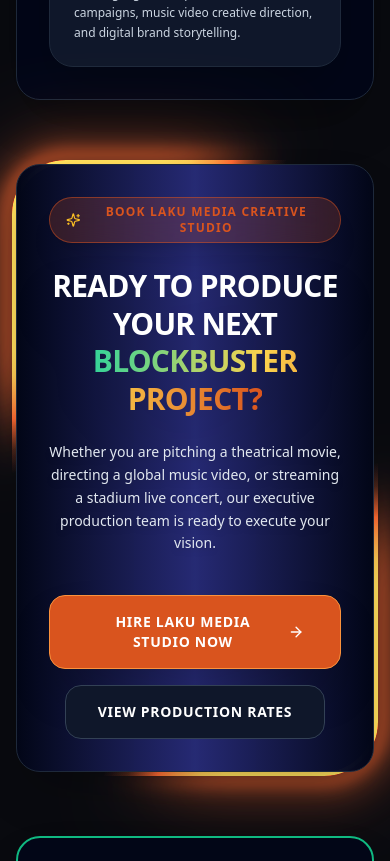
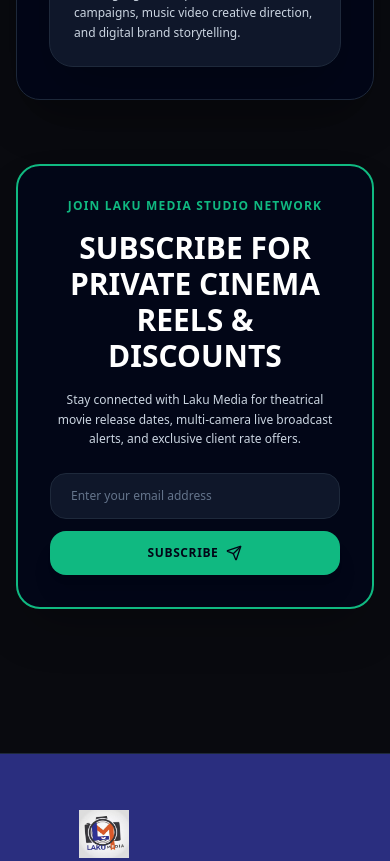
Before and after one commit to 4poesy/lakumedia, a Next.js app: page /multimedia/about in a window 390 px wide. Shown: the part 5580-6441 px from the top of the page. Built offline with nearby package versions, Linux system fonts and the light colour scheme.

Commit message:
Remove-Booking-Callout-Section-From-About-Page

```diff
--- a/app/multimedia/about/page.tsx
+++ b/app/multimedia/about/page.tsx
@@ -2,10 +2,8 @@
 import Link from 'next/link';
 import Image from 'next/image';
 import { Award, UserCheck, Shield, Film, Sparkles, ArrowRight, Target, Eye, Heart, Users, Star, CheckCircle2, Zap, Radio, Camera, Tv } from 'lucide-react';
-import { BookUsNowSection } from '@/components/multimedia/book-us-now';
-import { ParallaxCinemaSection } from '@/components/multimedia/parallax-cinema-section';
+import { StudioSubscriberSection } from '@/components/multimedia/newsletter-popup-modal';
 import { NeonBorder } from '@/components/ui/neon-border';
-import { StudioSubscriberSection } from '@/components/multimedia/newsletter-popup-modal';
 
 export const dynamic = 'force-dynamic';
 
@@ -83,7 +81,7 @@
   return (
     <div className="bg-[#090A0F] text-white min-h-screen space-y-16">
 
-      {/* 1. STANDALONE ABOUT HERO SECTION with Lighter Overlay for Image Clarity */}
+      {/* 1. STANDALONE ABOUT HERO SECTION */}
       <section className="relative rounded-3xl overflow-hidden min-h-[460px] sm:min-h-[520px] flex items-center justify-center border-2 border-slate-800 shadow-2xl">
         <Image
           src="/assest/user_portfolio_hero_stage.jpg"
@@ -297,49 +295,9 @@
         </div>
       </section>
 
-      {/* 6. WOW FACTOR BOOKING CALLOUT: BOOK LAKU MEDIA CREATIVE STUDIO */}
-      <section className="max-w-7xl mx-auto">
-        <NeonBorder color="#D9541E" rounded={28} thickness={4} borderSize={60} glow={100}>
-          <div className="relative rounded-3xl overflow-hidden p-8 sm:p-14 bg-gradient-to-r from-slate-950 via-[#2A2E7F]/90 to-slate-950 border border-slate-800 shadow-2xl text-center space-y-6">
-            <div className="inline-flex items-center space-x-2 px-4 py-1.5 rounded-full bg-[#D9541E]/20 border border-[#D9541E]/50 text-[#D9541E] text-xs font-extrabold tracking-widest uppercase shadow-xl backdrop-blur-md">
-              <Sparkles className="w-4 h-4 text-amber-400" />
-              <span>BOOK LAKU MEDIA CREATIVE STUDIO</span>
-            </div>
-
-            <h2 className="text-3xl sm:text-5xl lg:text-6xl font-black text-white uppercase tracking-tight leading-tight drop-shadow-2xl">
-              READY TO PRODUCE YOUR NEXT <span className="text-transparent bg-clip-text bg-gradient-to-r from-emerald-400 via-amber-300 to-[#D9541E]">BLOCKBUSTER PROJECT?</span>
-            </h2>
-
-            <p className="text-sm sm:text-lg text-slate-200 max-w-3xl mx-auto font-medium leading-relaxed drop-shadow-md">
-              Whether you are pitching a theatrical movie, directing a global music video, or streaming a stadium live concert, our executive production team is ready to execute your vision.
-            </p>
-
-            <div className="pt-4 flex flex-wrap items-center justify-center gap-4">
-              <Link
-                href="/contact"
-                className="px-9 py-4 rounded-2xl bg-[#D9541E] hover:bg-[#b84315] text-white font-extrabold text-sm sm:text-base shadow-2xl flex items-center gap-2 transition-transform hover:scale-105 active:scale-95 border border-orange-400 uppercase tracking-wider"
-              >
-                <span>Hire Laku Media Studio Now</span> <ArrowRight className="w-5 h-5" />
-              </Link>
-              <Link
-                href="/multimedia/pricing"
-                className="px-8 py-4 rounded-2xl bg-slate-900 hover:bg-slate-800 text-white font-extrabold text-sm sm:text-base border border-slate-700 backdrop-blur-md transition-colors uppercase tracking-wider"
-              >
-                View Production Rates
-              </Link>
-            </div>
-          </div>
-        </NeonBorder>
-      </section>
-
-      {/* 7. Permanent Studio Subscriber Section */}
+      {/* 6. Studio Subscriber Section */}
       <div className="max-w-7xl mx-auto">
         <StudioSubscriberSection />
-      </div>
-
-      {/* 8. Book Us Now Section */}
-      <div className="max-w-7xl mx-auto">
-        <BookUsNowSection />
       </div>
 
     </div>
```
